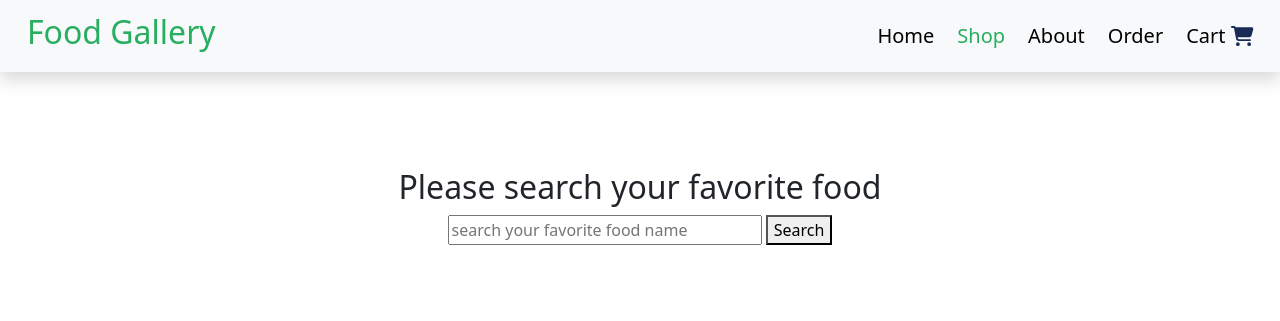
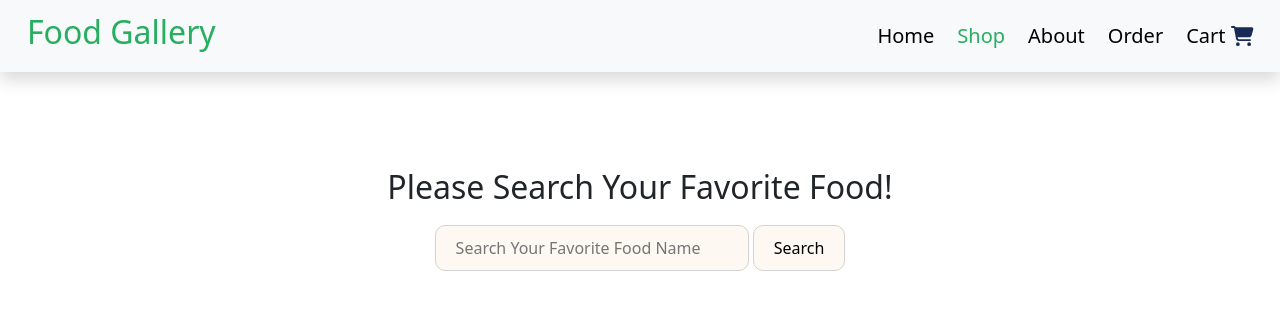
Before and after one commit to ImRanKhan81m/MealDb-Project-React-Route, a React (Create React App) app: page /shop in a window 1280 px wide. Shown: the top 321 px of the page. Built offline with nearby package versions, Linux system fonts and the light colour scheme; no server answers.

Commit message:
input search bar style

```diff
--- a/src/Components/Shop/Shop.css
+++ b/src/Components/Shop/Shop.css
@@ -2,4 +2,18 @@
     display: grid;
     grid-template-columns: repeat(4, 1fr);
     gap: 30px;
+
 }
+.search-container input{
+    padding: 10px 20px;
+    border-radius: 10px;
+    margin-top: 10px;
+    background-color: rgba(250, 235, 215, 0.334);
+    border: 1px solid lightgray;
+}
+.search-container button{
+    padding: 10px 20px;
+    border-radius: 10px;
+    background-color: rgba(250, 235, 215, 0.334);
+    border: 1px solid lightgray;
+}
--- a/src/Components/Shop/Shop.js
+++ b/src/Components/Shop/Shop.js
@@ -19,8 +19,8 @@ const Shop = () => {
     return (
         <div className="container">
             <div className="search-container text-center my-5 py-5">
-                <h2>Please search your favorite food</h2>
-                <input className='w-25' onChange={searchFood} type="text" placeholder='search your favorite food name' /> <button>Search</button>
+                <h2>Please Search Your Favorite Food!</h2>
+                <input className='w-25' onChange={searchFood} type="text" placeholder='Search Your Favorite Food Name' /> <button>Search</button>
             </div>
             <div className="product-result-container">
                 {
--- a/src/Components/ShopDetails/ShopDetails.css
+++ b/src/Components/ShopDetails/ShopDetails.css
@@ -1,8 +1,27 @@
 .cards{
     height: 100px !important;
+
 }
-.btn{
+.shopDetails{
+    background-color:rgba(250, 235, 215, 0.574) !important;
+    border-radius: 15px !important;
+    padding: 15px;
+}
+.shopDetails img{
+    border-radius: 15px;
+}
+.buttonSet{
     width: 100%;
     display: flex;
-    justify-content: space-between;
+    justify-content: space-evenly;
+    align-items: center;
 }
+.buttonSet button{
+    background-color: #27ae60;
+    border: none;
+    padding: 10px 20px;
+    border-radius: 8px;
+    font-size: 18px;
+    font-weight: 500;
+    transition: .5s !important;
+}
--- a/src/Components/ShopDetails/ShopDetails.js
+++ b/src/Components/ShopDetails/ShopDetails.js
@@ -7,9 +7,9 @@ const ShopDetails = (props) => {
     const { strMealThumb, strMeal, strInstructions } = props.product
     return (
         <div>
-            <div className='shopDetails'>
+            <div>
                 <CardGroup>
-                    <Card>
+                    <Card className='shopDetails'>
                         <Card.Img variant="top" src={strMealThumb} />
                         <Card.Body>
                             <Card.Title>{strMeal}</Card.Title>
@@ -18,9 +18,9 @@ const ShopDetails = (props) => {
                                     {strInstructions.slice(0, 100)}
                                 </Card.Text>
                             </div>
-                            <div className='btn'>
-                             <div><Button variant="primary">See Details</Button></div>
-                            <div><Button variant="primary">Add To Cart</Button></div>
+                            <div className='buttonSet'>
+                                <Button>See Details</Button>
+                                <Button>Add To Cart</Button>
                             </div>
                         </Card.Body>
                     </Card>
```
